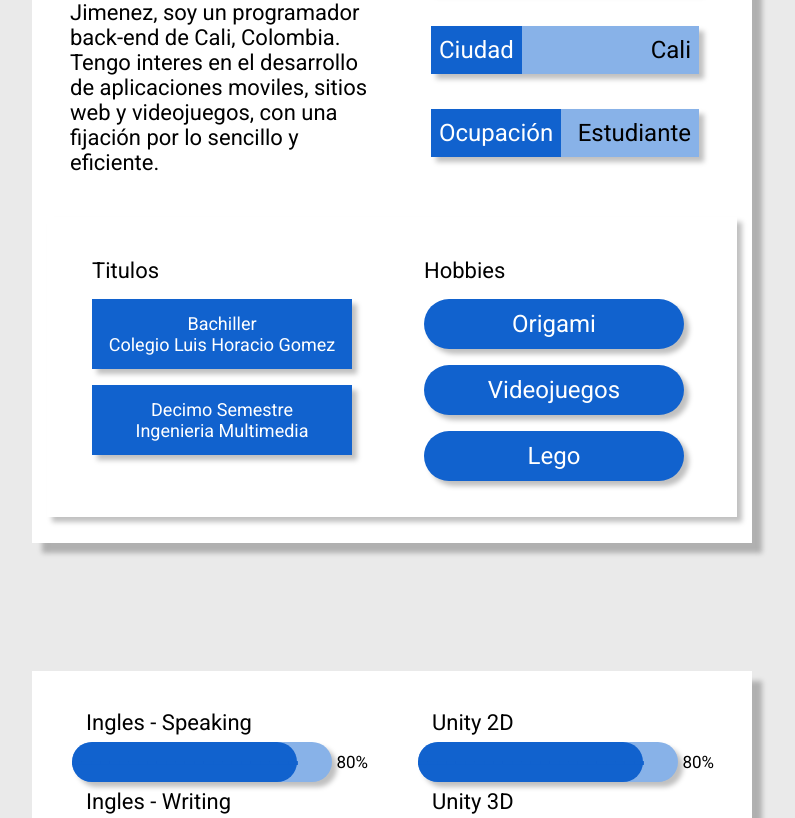
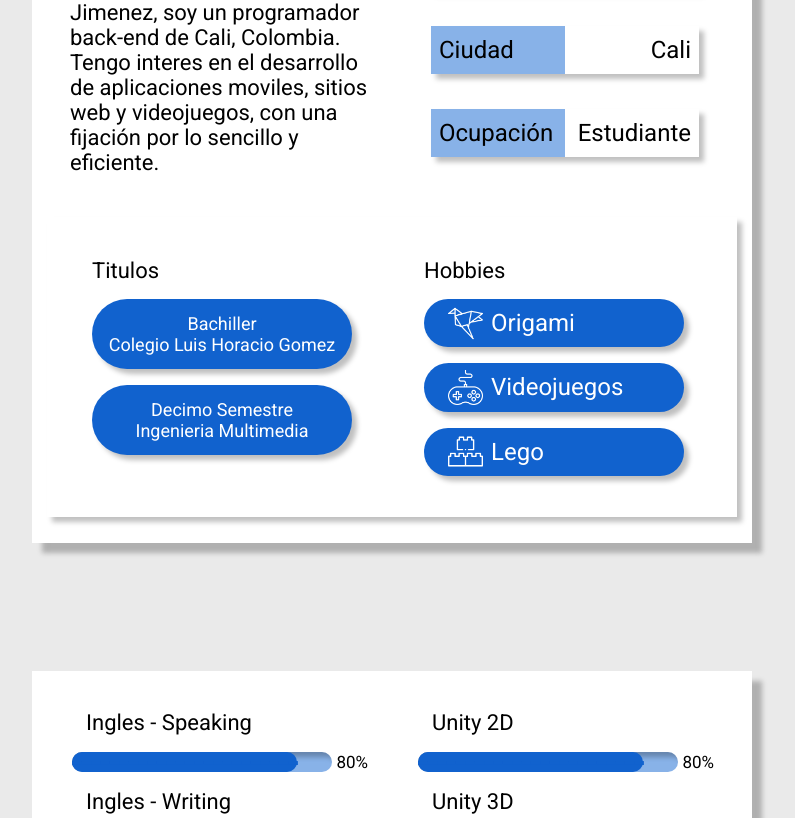
Before and after one commit to SJRios07/Hoja-de-Vida, a plain HTML site: page index.html in a window 1280 px wide. Shown: the part 314-1132 px from the top of the page, without its empty margins (248-1043 px from the left). Drawn offline with Linux system fonts and the light colour scheme; a script that the page names is missing.

Commit message:
Correcciones en las barras y agregada iconografia

```diff
--- a/index.html
+++ b/index.html
@@ -57,12 +57,15 @@
                 <div id="hobbiesContainer" class="o-whiteContainerSmallTitlesHobbies">
                     <p class="o-titleshobbiesTitle">Hobbies</p>
                     <div class="o-blueHobbiesContainer">
+                        <img src="resources/origami.png" alt="Imagen de un pajaro de papel" class="o-iconImg">
                         <p class="o-hobbieTitle">Origami</p>
                     </div>
                     <div class="o-blueHobbiesContainer">
+                        <img src="resources/joystick.png" alt="Imagen de un control de Videojuegos" class="o-iconImg">
                         <p class="o-hobbieTitle">Videojuegos</p>
                     </div>
                     <div class="o-blueHobbiesContainer">
+                        <img src="resources/block.png" alt="Imagen de fichas de lego apiladas" class="o-iconImg">
                         <p class="o-hobbieTitle">Lego</p>
                     </div>
 
--- a/resources/main.css
+++ b/resources/main.css
@@ -98,7 +98,7 @@ body{
 }
 
 .o-outerLightBlueCont{
-    background-color: #88B2E8;
+    background-color: #ffffff;
     width: 268px;
     height: 48px;
     margin: 1rem;
@@ -114,8 +114,9 @@ body{
 }
 
 .o-innerDarkBlueCont{
-    background-color: #1162CE;
+    background-color: #88B2E8;
     height: 100%;
+    width: 50%;
     display: flex;
     align-items: center;
 }
@@ -123,7 +124,6 @@ body{
 .o-outerDarkBlueText{
     font-size: 24px;
     margin: 0rem 0.5rem;
-    color: #ffffff;
 }
 
 .o-whiteContainerSmallTitlesHobbies{
@@ -141,6 +141,7 @@ body{
     width: 260px;
     height: 70px;
     margin: 0rem 1rem 1rem 1rem;
+    border-radius: 35px;
     display: flex;
     flex-direction: column;
     justify-content: center;
@@ -157,20 +158,27 @@ body{
 .o-blueHobbiesContainer{
     font-family:'Roboto', sans-serif;
     background-color: #1162CE;
+    color: #ffffff;
     width: 260px;
     height: 50px;
     margin: 0rem 1rem 1rem 1rem;
-    color: #ffffff;
     border-radius: 30px;
     display: flex;
-    flex-direction: column;
-    justify-content: center;
+    flex-direction: row;
+    justify-content: flex-start;
     align-items: center;
     box-shadow: 5px 5px 5px 0px rgba(0,0,0,0.25);
 }
 
+.o-iconImg{
+    margin-left: 1.5rem;
+    height: 35px;
+    width: 35px;
+    filter: invert();
+}
+
 .o-hobbieTitle{
-    margin: 1rem 1rem;
+    margin: 0.5rem;
     font-size: 24px;
 }
 
@@ -197,13 +205,13 @@ body{
 .o-outerLightBlueContRound{
     background-color: #88B2E8;
     width: 260px;
-    height: 40px;
+    height: 20px;
     margin: 0rem 0.3rem 0rem 0.1rem;
     border-radius:30px;
     display: flex;
     justify-content: space-between;
     align-items: center;
-    box-shadow: 5px 5px 5px 0px rgba(0,0,0,0.25);
+    box-shadow: 5px 5px 5px 0px rgba(0,0,0,0.25) inset;
 }
 
 .o-innerDarkBlueContRound{
```
Also changed, not shown: resources/block.png (added), resources/joystick.png (added), resources/origami.png (added).
